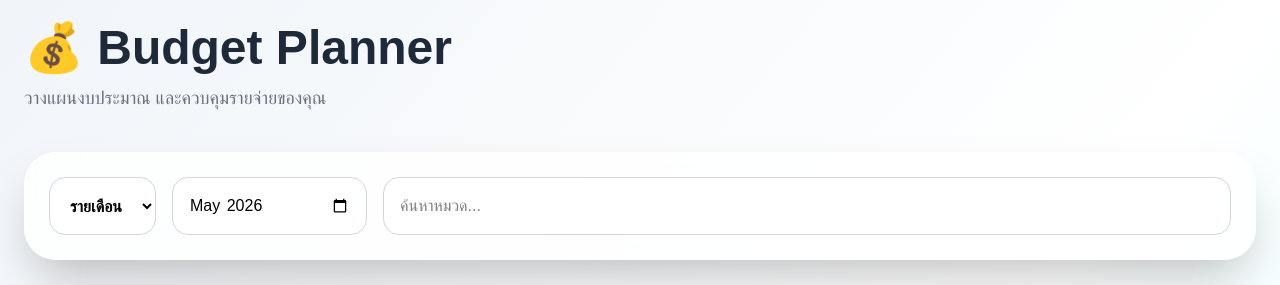
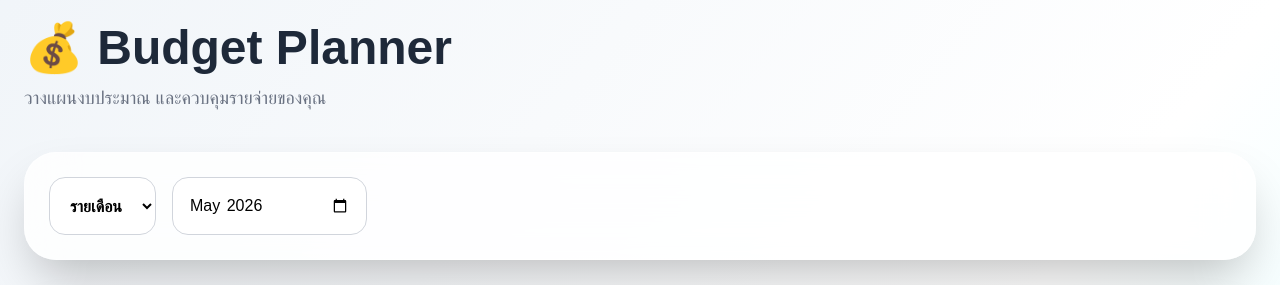
Before and after one commit to Paprem39/finance-tracker, a Next.js app: page /budget in a window 1280 px wide. Shown: the top 285 px of the page. Built offline with nearby package versions, Linux system fonts and the light colour scheme.

Commit message:
delete search

```diff
--- a/src/app/budget/page.tsx
+++ b/src/app/budget/page.tsx
@@ -205,26 +205,12 @@ const [startDate, setStartDate] =
 const [endDate, setEndDate] =
   useState("");
 
-const [search, setSearch] =
-  useState("");
-
   // =========================
 // Filtered Budgets
 // =========================
 const filteredBudgets = useMemo(() => {
 
   return budgets.filter((item) => {
-
-    // Search
-    const matchSearch =
-      item.category
-        .toLowerCase()
-        .includes(
-          search.toLowerCase()
-        );
-
-    if (!matchSearch)
-      return false;
 
     // ตอนนี้ยัง mock อยู่
     // ยังไม่ได้ filter date จริง
@@ -235,7 +221,6 @@ const filteredBudgets = useMemo(() => {
 
 }, [
   budgets,
-  search,
   filterType,
   selectedMonth,
   selectedYear,
@@ -398,26 +383,6 @@ const filteredBudgets = useMemo(() => {
       />
 
     )}
-
-    {/* Search */}
-    <input
-      type="text"
-      value={search}
-      onChange={(e) =>
-        setSearch(
-          e.target.value
-        )
-      }
-      placeholder="ค้นหาหมวด..."
-      className="
-        flex-1
-        p-4
-        rounded-2xl
-        border
-        border-gray-300
-        bg-white
-      "
-    />
 
   </div>
 
```
